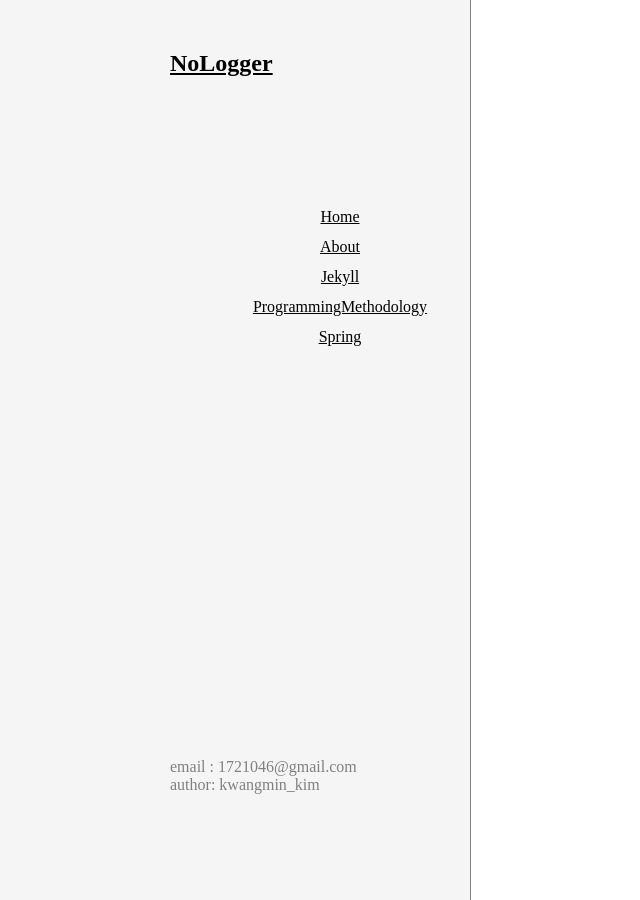
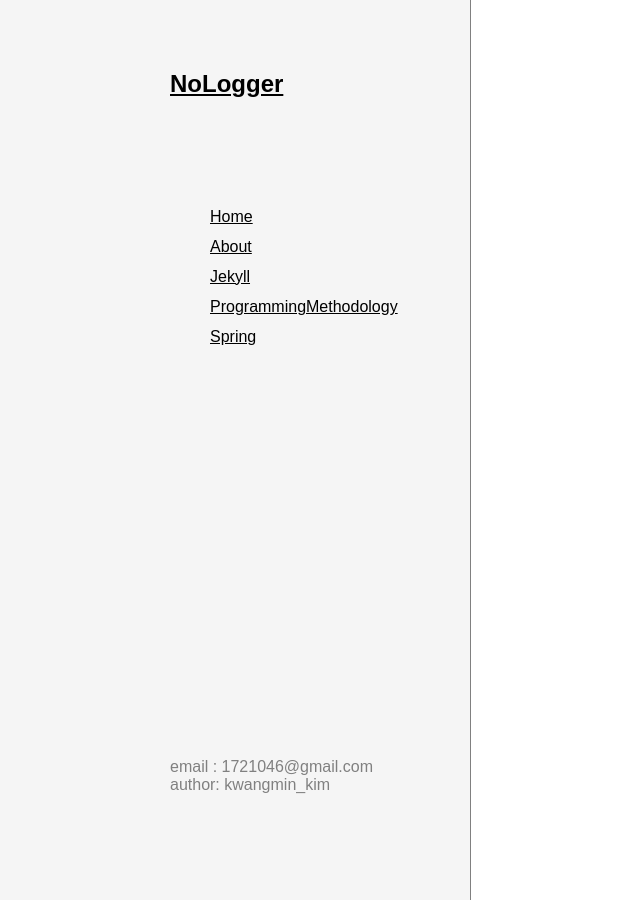
Before and after one commit to nologger/nologger.github.io, a Jekyll site: the page built from index.md, in a window 1280 px wide. Shown: the whole page, without its empty margins (42-682 px from the left). Built offline with Jekyll 4.4.1, drawn with Linux system fonts in a browser that asks for light colours.

Commit message:
edit css

```diff
--- a/_includes/head.html
+++ b/_includes/head.html
@@ -1,5 +1,5 @@
 <head>
     <meta charset="UTF-8">
     <title>{{ site.title }}</title>
-    <link rel="stylesheet" href="{{ '/assets/css/main.css' }}">
+    <link rel="stylesheet" href="{{ '/assets/css/style.css' }}">
 </head>
```
